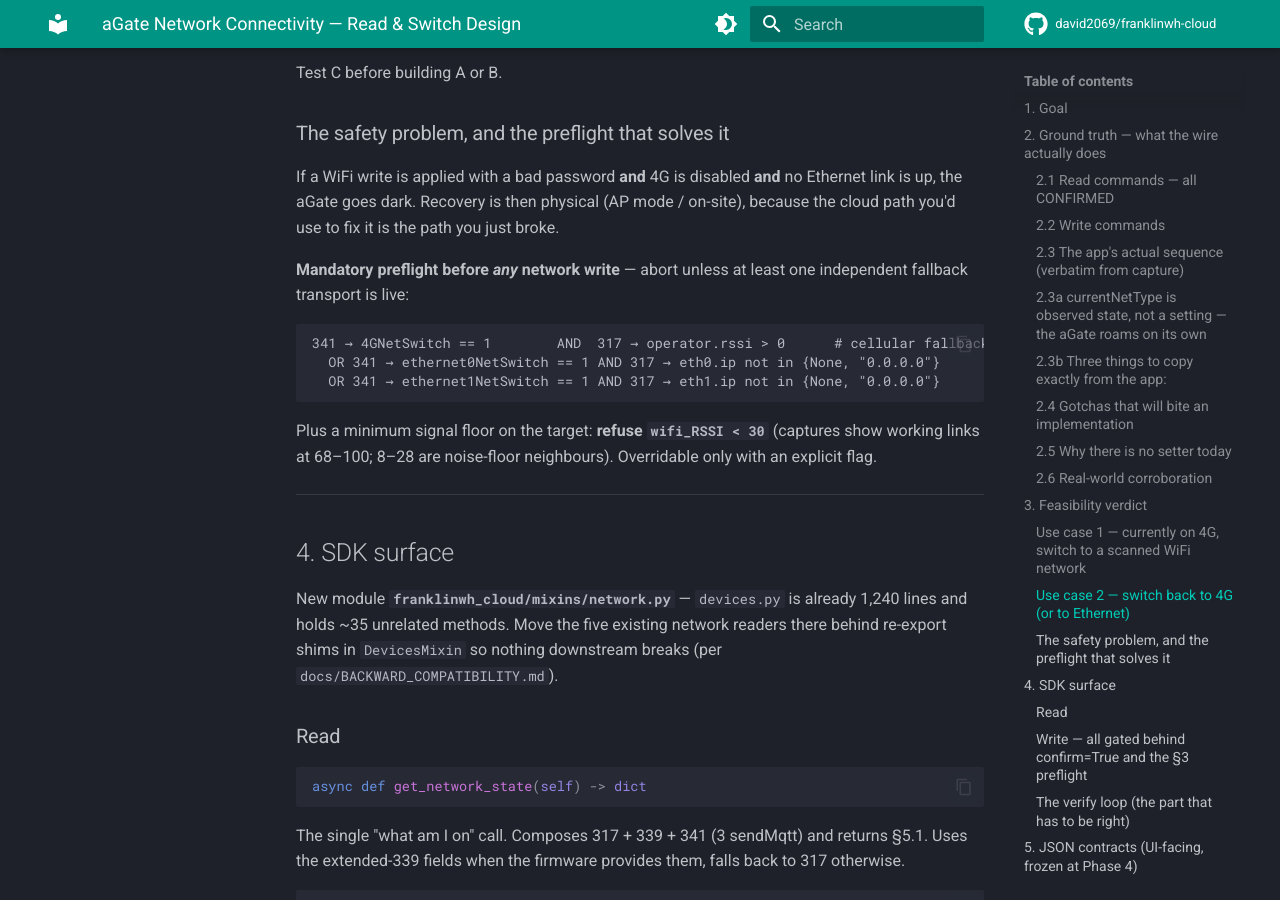
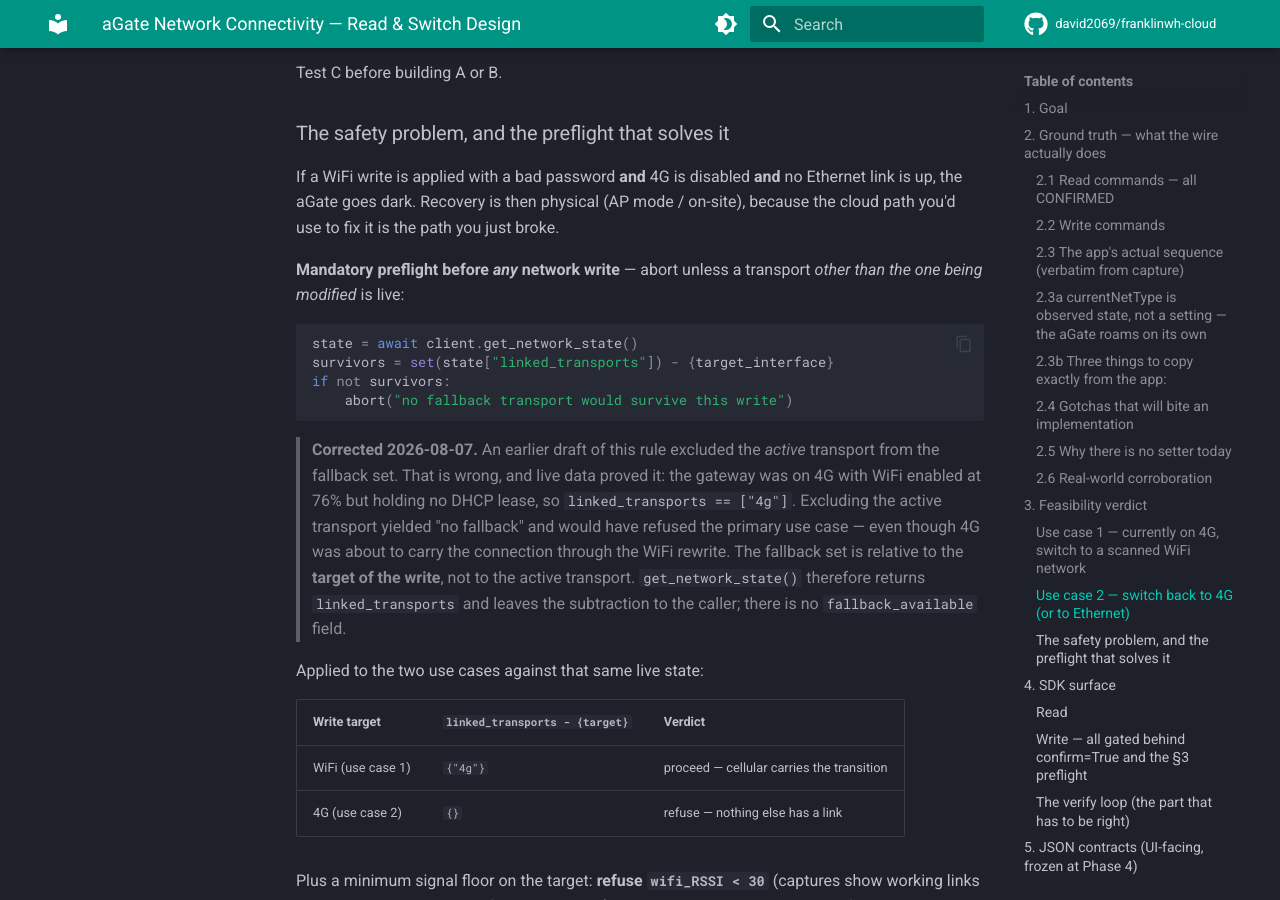
Before and after one commit to david2069/franklinwh-cloud, an MkDocs documentation site: the page built from docs/NETWORK_CONNECTIVITY_DESIGN.md, in a window 1280 px wide and 900 px high, scrolled down 7682 px. Built offline with MkDocs 1.6.1 and Material for MkDocs 9.7.7, drawn with Linux system fonts in a browser that asks for light colours; comment, search, counter and statistics services are not loaded; some of the changed text lies outside the part shown.

Commit message:
docs(network): correct the write-safety preflight rule disproved by live data
The preflight in section 3 excluded the active transport from the fallback set.
Live state proved that wrong: the gateway was on 4G with WiFi enabled at 76% but
holding no DHCP lease, giving linked_transports == ["4g"]. Excluding the active
transport yielded "no fallback available" and would have refused the very use
case this design exists to enable — despite 4G being ready to carry the
connection through the WiFi rewrite.

The fallback set is relative to the TARGET of the write, not to the active
transport. Restated as set(linked_transports) - {target}, matching the shipped
get_network_state() contract, which deliberately has no fallback_available field.

Also records Phase 1a/1b as delivered and defers the module split and CLI to 1c.

Co-Authored-By: Claude Opus 5 (1M context) <noreply@anthropic.com>

````diff
--- a/docs/NETWORK_CONNECTIVITY_DESIGN.md
+++ b/docs/NETWORK_CONNECTIVITY_DESIGN.md
@@ -224,14 +224,31 @@ If a WiFi write is applied with a bad password **and** 4G is disabled **and** no
 is up, the aGate goes dark. Recovery is then physical (AP mode / on-site), because the cloud
 path you'd use to fix it is the path you just broke.
 
-**Mandatory preflight before *any* network write** — abort unless at least one independent
-fallback transport is live:
+**Mandatory preflight before *any* network write** — abort unless a transport *other than
+the one being modified* is live:
 
+```python
+state = await client.get_network_state()
+survivors = set(state["linked_transports"]) - {target_interface}
+if not survivors:
+    abort("no fallback transport would survive this write")
 ```
-341 → 4GNetSwitch == 1        AND  317 → operator.rssi > 0      # cellular fallback available
-  OR 341 → ethernet0NetSwitch == 1 AND 317 → eth0.ip not in {None, "0.0.0.0"}
-  OR 341 → ethernet1NetSwitch == 1 AND 317 → eth1.ip not in {None, "0.0.0.0"}
-```
+
+> **Corrected 2026-08-07.** An earlier draft of this rule excluded the *active* transport
+> from the fallback set. That is wrong, and live data proved it: the gateway was on 4G
+> with WiFi enabled at 76% but holding no DHCP lease, so `linked_transports == ["4g"]`.
+> Excluding the active transport yielded "no fallback" and would have refused the primary
+> use case — even though 4G was about to carry the connection through the WiFi rewrite.
+> The fallback set is relative to the **target of the write**, not to the active transport.
+> `get_network_state()` therefore returns `linked_transports` and leaves the subtraction to
+> the caller; there is no `fallback_available` field.
+
+Applied to the two use cases against that same live state:
+
+| Write target | `linked_transports - {target}` | Verdict |
+|---|---|---|
+| WiFi (use case 1) | `{"4g"}` | proceed — cellular carries the transition |
+| 4G (use case 2) | `{}` | refuse — nothing else has a link |
 
 Plus a minimum signal floor on the target: **refuse `wifi_RSSI < 30`** (captures show working
 links at 68–100; 8–28 are noise-floor neighbours). Overridable only with an explicit flag.
@@ -524,7 +541,9 @@ Items 1–5 are read-side and land in Phase 1. 6–7 are prerequisites for Phase
 
 | Phase | Scope | Sign-off |
 |-------|-------|----------|
-| **1** | `mixins/network.py` split + `get_network_state()` + `scan_wifi_networks_ranked()` + `fwh network status\|scan` + defects 1–5. **Read-only — no API-affecting change.** | Not required |
+| **1a** ✅ | `get_network_state()` + `scan_wifi_networks_ranked()` + defects 1–5. **Read-only.** Shipped `feat/network-readers` (b6308fe); 18 new tests; verified live. | Done |
+| **1b** ✅ | Remediation: live tests made opt-in (0475f40), `FranklinWHError` defined (737e058), fictional scan fixtures corrected (bcf9421). | Done |
+| **1c** | `mixins/network.py` module split + `fwh network status\|scan` CLI. Deferred — not needed by the probe. | Not required |
 | **2** | `set_wifi_credentials()` + `switch_to_wifi()` + preflight + verify loop + `fwh network set-wifi` + defects 6–7. | **Required** — API-affecting write (`CLAUDE.md` rule 6) |
 | **3** | `set_primary_network()` / `set_network_interface()` / `reboot_agate()`, behind `FWH_EXPERIMENTAL`. | **Required** + L4 live validation first |
 | **4** | Freeze §5 contracts; add write rows to `MQTT_CMD_CATALOG.md` (currently read-only, §2.5); add the setters to `docs/cli-raw.md` *Devices & Network*; update `docs/franklinwh_openapi.json` and `API_REFERENCE.md`. | Not required |
````
